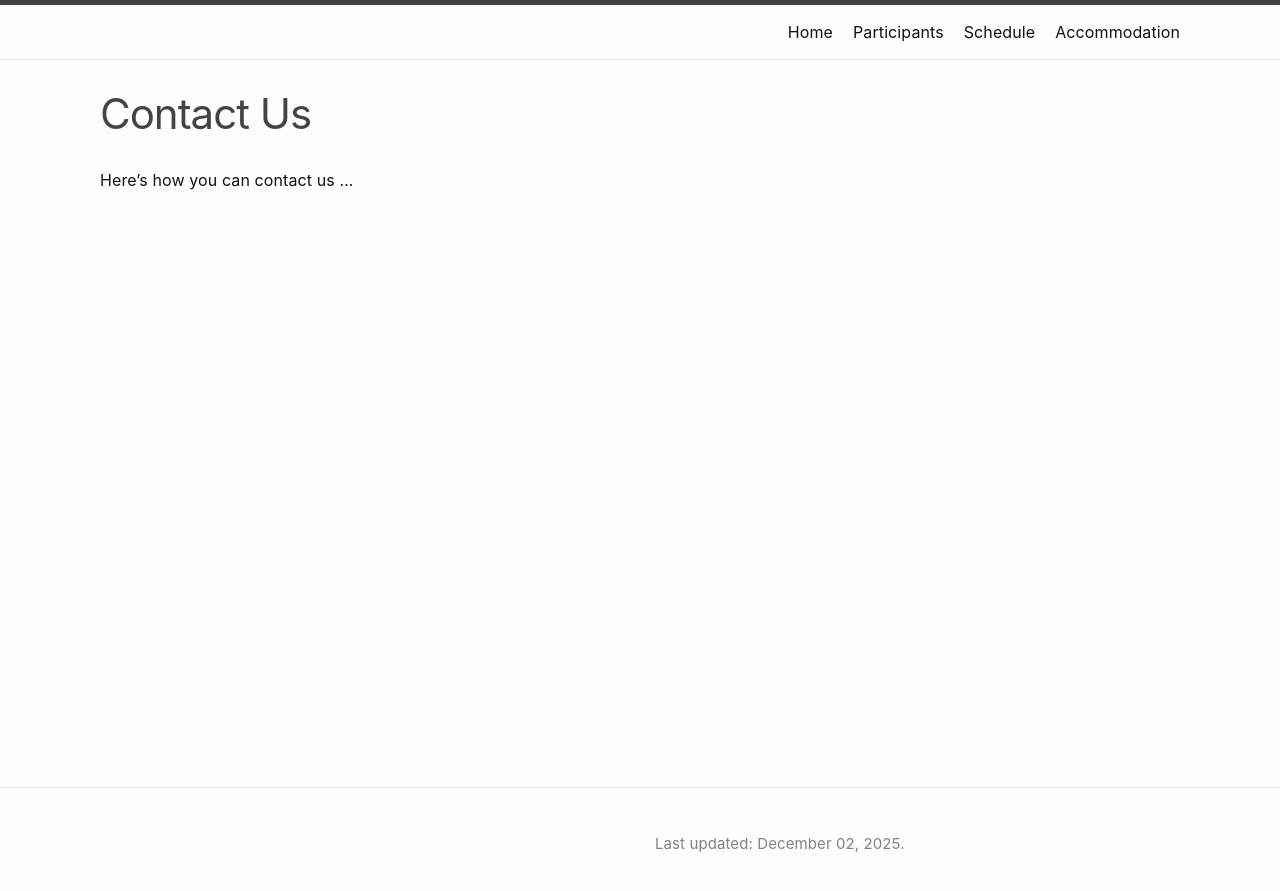
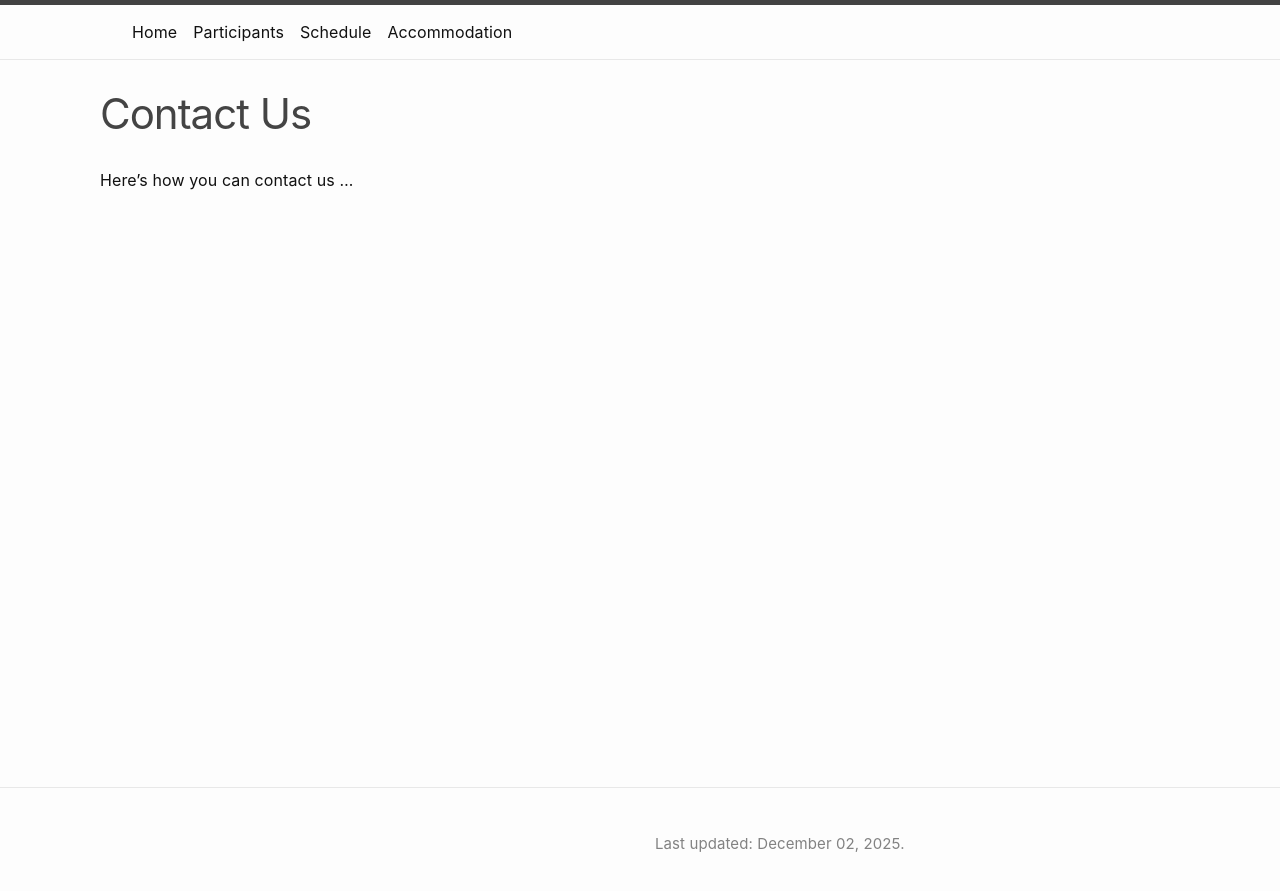
Before and after one commit to celmechcongress2026/celmechcongress2026.github.io, a Jekyll site: the page built from contactus.md, in a window 1280 px wide. Shown: the top 891 px of the page. Built offline with Jekyll 4.4.1, drawn with Linux system fonts in a browser that asks for light colours.

Commit message:
Update workshop.css

```diff
--- a/assets/css/workshop.css
+++ b/assets/css/workshop.css
@@ -171,3 +171,25 @@ span.award-other img {
   text-align: justify;
   text-justify: inter-word;
 }
+
+
+.site-header .wrapper {
+  display: flex;
+  justify-content: flex-start; /* mueve todo a la izquierda */
+  align-items: center;
+  gap: 2em; /* separa logo de menú */
+}
+
+/* Asegura que el nav quede horizontal */
+.site-header .site-nav {
+  display: flex !important;
+  flex-direction: row;
+  gap: 1em; /* separa enlaces entre sí */
+}
+
+/* Estilo de los enlaces dentro de trigger */
+.site-header .site-nav .trigger,
+.site-header .site-nav .trigger a.page-link {
+  display: inline-block !important;
+  margin-right: 1em;
+}
```
